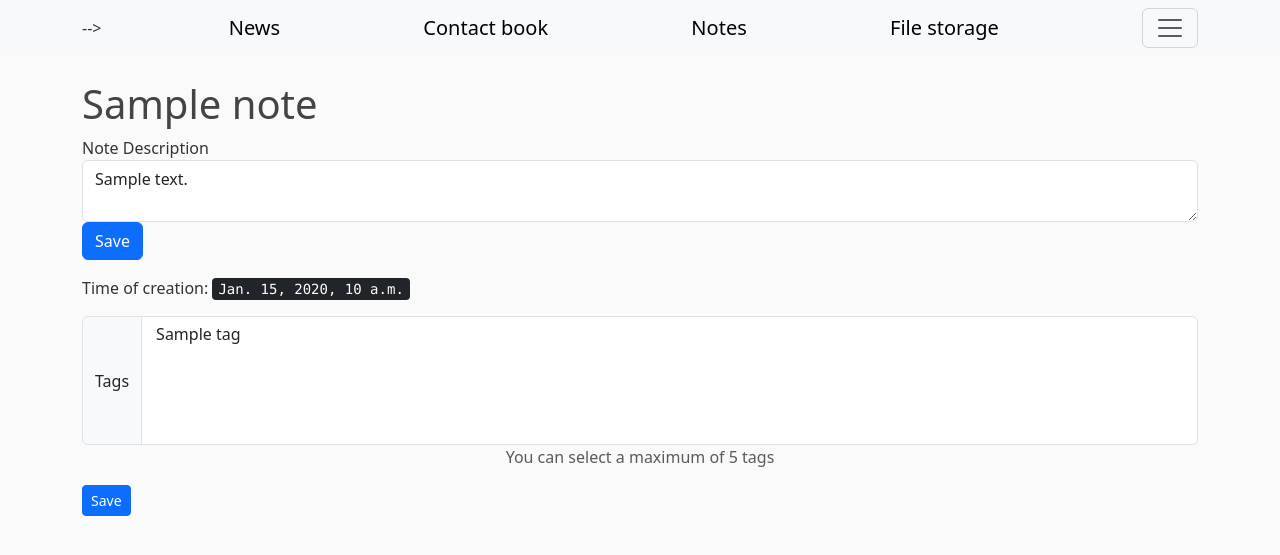
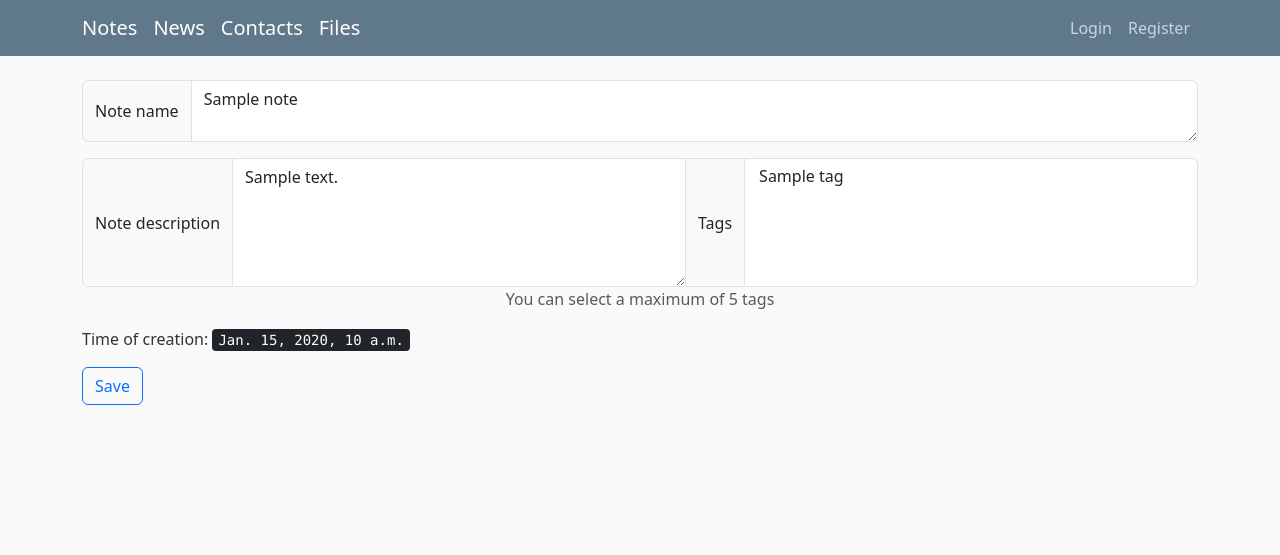
Before and after one commit to DioSWolF/web_command_project, a Django app: template personal_assistant/notes/templates/notes/edit.html in a window 1280 px wide. Shown: the top 555 px of the page. Run offline with Django 3.2, Linux system fonts and the light colour scheme; the template is opened without the code that fills it: most values are stand-ins (such as "Sample title", 1, 10 or a date in 2020); some libraries are stand-ins or nearby versions.

Commit message:
small changes

```diff
--- a/personal_assistant/notes/templates/notes/edit.html
+++ b/personal_assistant/notes/templates/notes/edit.html
@@ -1,18 +1,16 @@
-{% extends "notes/base.html" %} {% load extract_tags %} {% block content %}
+{% extends "users/base.html" %} {% load extract_tags %} {% block content %}
 
-<h1>{{note.name}}</h1>
-<form action="{% url 'notes:alteration' note.id 'Δ'%}" method="POST">
-    {% csrf_token %}
-    <label for="description" class="">Note Description</label>
-    <textarea maxlength="4096" id="description" class="form-control" name="description">{{note.description}}</textarea>
-    <button type="submit" class="btn btn-primary">Save</button>
-</form>
-<p>Time of creation: <kbd>{{note.created}}</kbd></p>
-<form action="{% url 'notes:alteration' note.id '+'%}" method="POST">
-    {% csrf_token %}
+
+<form action="{% url 'notes:alteration' note.id %}" method="POST">
+  <div class="input-group mb-3">
+  <span class="input-group-text">Note name</span>
+  <textarea class="form-control" name="name" aria-label="With textarea">{{note.name}}</textarea>
+</div>
     <div class="input-group">
-    <label class="input-group-text" for="tag_select">Tags</label>
-    <select class="multiselect form-control" multiple="multiple"
+    <span class="input-group-text">Note description</span>
+    <textarea maxlength="4096" id="description" class="form-control" name="description" aria-label="Note description">{{note.description}}</textarea>
+            <label class="input-group-text" for="tag_select">Tags</label>
+        <select class="multiselect form-control" multiple="multiple"
             aria-label="multiple select example"
             aria-describedby="basic-addon2" name="tags" id="tag_select" size="5"
             data-max-options="5"
@@ -26,8 +24,13 @@
         {% endfor %}
     </select>
     </div>
+    {% csrf_token %}
+    <div class="input-group">
+
+    </div>
     <p class="text-muted text-center"> You can select a maximum of 5 tags</p>
-    <button class="btn btn-sm btn-primary" type="submit">Save</button>
+    <p>Time of creation: <kbd>{{note.created}}</kbd></p>
+    <button class="btn btn-outline-primary" type="submit">Save</button>
 
 </form>
 {% endblock %}
--- a/personal_assistant/notes/urls.py
+++ b/personal_assistant/notes/urls.py
@@ -7,8 +7,9 @@ app_name = 'notes'
 urlpatterns = [
     path('', views.main, name='main'),
     path('tag/', views.tag, name='tag'),
+    path('tag_delete/', views.tag_delete, name='tag_delete'),
     path('note/', views.note, name='note'),
     path('delete/<int:note_id>', views.delete_note, name='delete'),
     path('edit/<int:note_id>', views.edit, name='edit'),
-    path('alteration/<int:note_id>/<str:action>', views.alteration, name='alteration'),
+    path('alteration/<int:note_id>', views.alteration, name='alteration'),
 ]
--- a/personal_assistant/personal_assistant/urls.py
+++ b/personal_assistant/personal_assistant/urls.py
@@ -22,7 +22,7 @@ from django.conf import settings
 
 urlpatterns = [
     path("admin/", admin.site.urls),
-    path("", include("contact_book.urls")),
+    path("contact_book/", include("contact_book.urls")),
     path("", include("users.urls")),
     path("", include("file_storage.urls")),
     path("news/", include("news.urls")),
```
Also changed, not shown: personal_assistant/notes/templates/notes/index.html (+42 -21 lines), personal_assistant/notes/views.py (+19 -14 lines).
